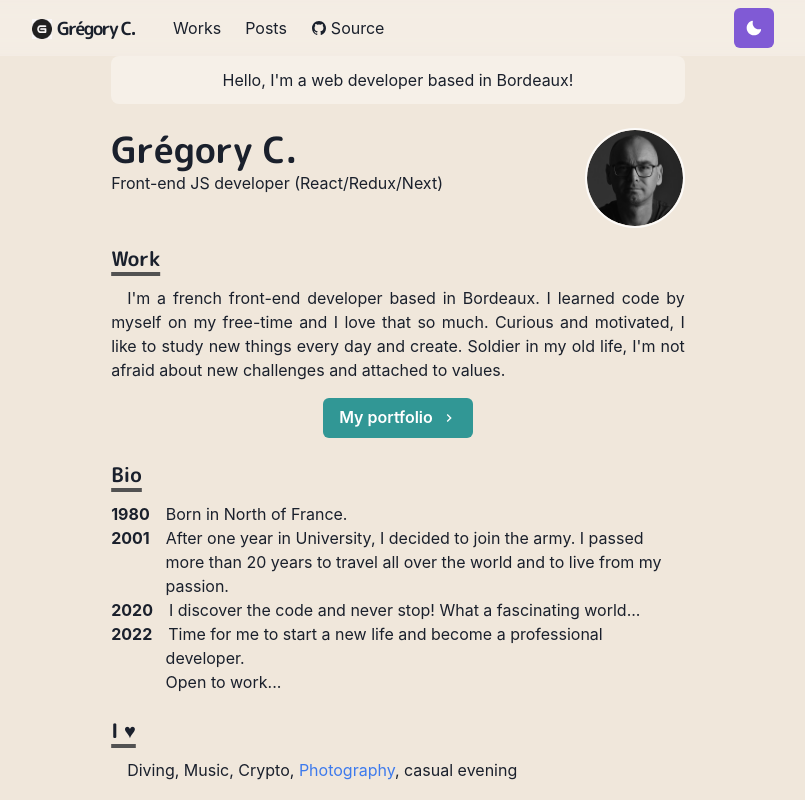
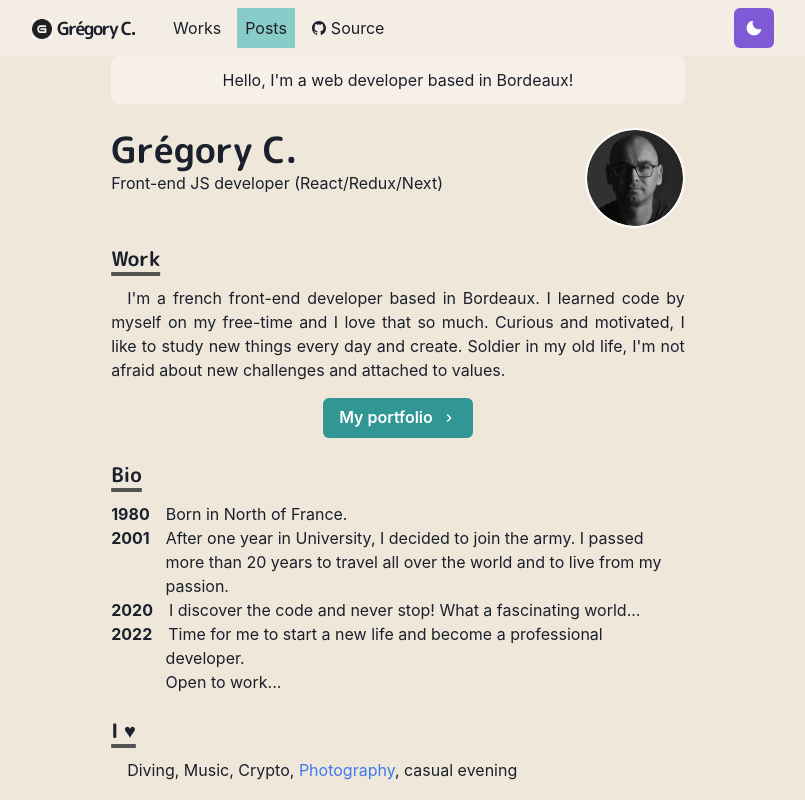
Before and after one commit to gregchapauli/My-Portfolio, a Next.js app: page / in a window 1280 px wide. Shown: the top 800 px of the page, without its empty margins (242-1047 px from the left). Built offline with nearby package versions, Linux system fonts and the light colour scheme.

Commit message:
Désactivation du lien vers Posts

```diff
--- a/components/navbar.js
+++ b/components/navbar.js
@@ -74,7 +74,7 @@ const Navbar = props => {
           <LinkItem href="/works" path={path}>
             Works
           </LinkItem>
-          <LinkItem href="/posts" /*path={path}*/>Posts</LinkItem>
+          <LinkItem /*href="/posts" path={path}*/>Posts</LinkItem>
           <LinkItem
             target="_blank"
             href="https://github.com/gregchapauli/MyPortfolio"
```
